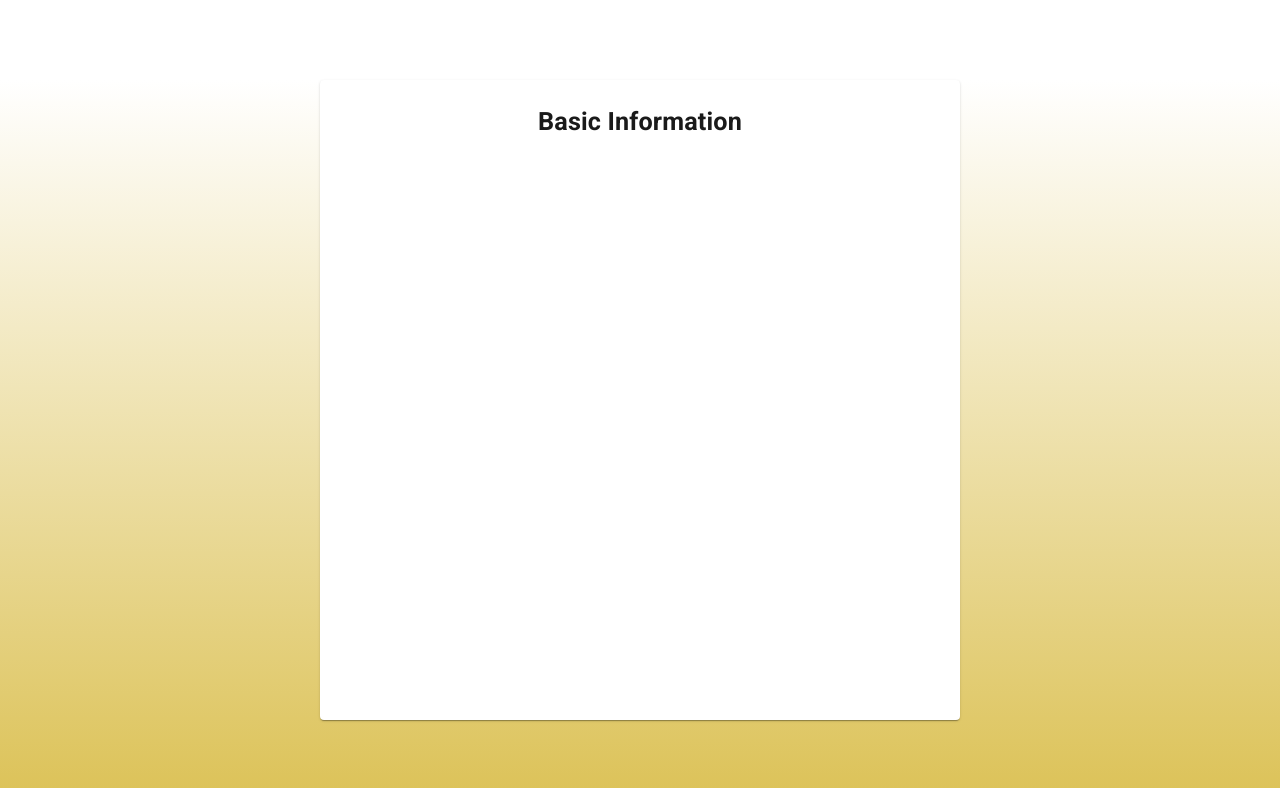
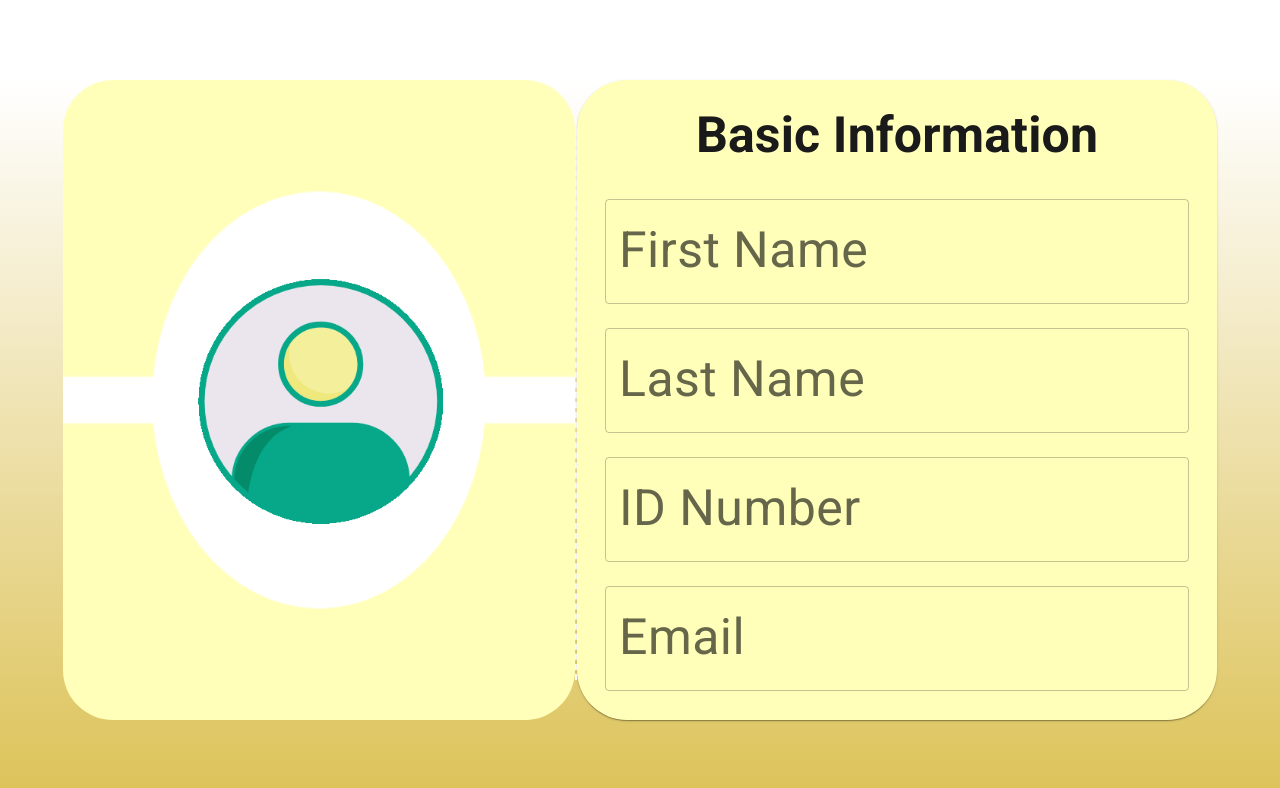
Before and after one commit to MarkJanzenB/cit-lems-frontend, a React (Vite) app: page /editprofile in a window 1280 px wide. Shown: the top 788 px of the page. Built offline with nearby package versions, Linux system fonts and the light colour scheme; sample sign-in values are in the browser's storage; a web font is replaced by a local one.

Commit message:
Commited by: TOPACIO, DONNALYN T. -Revised EditProfile.jsx -lacking details from user(fetch at backend)

```diff
--- a/src/components/Appbar/Appbar.jsx
+++ b/src/components/Appbar/Appbar.jsx
@@ -26,7 +26,7 @@ const Appbar = ({ page }) => {
     left: '50%',
     transform: 'translate(-50%, -50%)',
     width: 400,
-     bgcolor: '#056765',
+     bgcolor: '#FFF1DB',
     border: '2px solid #000',
     boxShadow: 24,
     p: 4,
@@ -43,7 +43,7 @@ const Appbar = ({ page }) => {
     textDecoration: 'none',
     backgroundColor: 'white',
     '&:hover': {
-      backgroundColor: '#056765',
+      backgroundColor: '#FFF1DB',
     }
   };
 
@@ -56,9 +56,9 @@ const Appbar = ({ page }) => {
     width: '30px',
     height: '30px',
     cursor: 'pointer',
-    backgroundColor: '#FFF1DB',
+    backgroundColor: '#FFFFFF',
     '&:hover': {
-      backgroundColor: '#056765',
+      backgroundColor: '#FFF1DB',
     }
   };
 
@@ -82,7 +82,7 @@ const Appbar = ({ page }) => {
                 fontSize: '1.5em',
                 '&:hover': {
                   backgroundColor: '#FFF1DB',
-                  color: '#056765',
+                  color: '#BAFFC9',
                 },
               }}
               onClick={handleOpen}
@@ -95,7 +95,12 @@ const Appbar = ({ page }) => {
               aria-describedby="modal-modal-description"
             >
               <Box sx={style}>
-                <Button style={closeButtonStyle} onClick={handleClose}>X</Button><br />
+                <Button style={closeButtonStyle} onClick={handleClose} sx={{...closeButtonStyle,
+                      '&:hover': {
+                        backgroundColor: '#056765',
+                      }
+                }} >X</Button><br />
+
                 <Typography id="modal-modal-title" variant="h6" component="h2" align={"center"}>
                   <Link to="/register" style={{ textDecoration: 'none' }}>
                     <Box sx={{
@@ -164,8 +169,8 @@ const Appbar = ({ page }) => {
                     <Button sx={{
                       fontFamily: 'monospace',
                       fontWeight: 'bold',
-                      // color: 'white',
-                      // '&:hover': { color: 'white' }
+                      // color: 'green',
+                      '&:hover': { color: 'green' }
                     }}>Edit Profile</Button></Link><br />
 
                   </Box>
@@ -174,7 +179,7 @@ const Appbar = ({ page }) => {
                       fontFamily: 'monospace',
                       fontWeight: 'bold',
                       // color: '#056765',
-                      // '&:hover': { color: 'white' }
+                      '&:hover': { color: 'green' }
                     }}>Settings</Button><br />
                   </Box>
                   <Box sx={buttonStyle}>
@@ -182,7 +187,7 @@ const Appbar = ({ page }) => {
                       fontFamily: 'monospace',
                       fontWeight: 'bold',
                       // color: '#056765',
-                      // '&:hover': { color: 'white' }
+                      '&:hover': { color: 'green' }
                     }}>Help</Button><br />
                   </Box>
                   <Box sx={buttonStyle}>
@@ -191,8 +196,8 @@ const Appbar = ({ page }) => {
                         fontFamily: 'monospace',
                         fontWeight: 'bold',
                         // color: '#056765',
-                        // '&:hover': { color: 'white' }
-                      }}>Log Out</Button></Link><br />
+                        '&:hover': { color: 'green' }
+                    }}>Log Out</Button></Link><br />
                   </Box>
                 </Typography>
               </Box>
--- a/src/components/Authentication/jwt.jsx
+++ b/src/components/Authentication/jwt.jsx
@@ -31,3 +31,19 @@ export const getJWTFName = () => {
 
     return decodedToken.first_name;
 }
+
+// This code will return true if the user's role_id matches the expected role ID, and false otherwise.
+export const checkUserRole = (expectedRoleId) => {
+    const jwtToken = localStorage.getItem("jwtToken");
+    if (!jwtToken) {
+        console.error("JWT token not found");
+        return false;
+    }
+
+    const decodedToken = jwtDecode(jwtToken);
+    return decodedToken.role_id === expectedRoleId;
+};
+
+// Usage example:
+export const isUserRole1 = checkUserRole(1);
+console.log("Is user role 1?", isUserRole1);
--- a/src/components/Settings/EditProfile.jsx
+++ b/src/components/Settings/EditProfile.jsx
@@ -1,12 +1,57 @@
 import React from "react";
 import MyPaper from "../MyPaper.jsx";
+import profile from '/src/assets/static/img/profile2.gif';
+import TextField from "@mui/material/TextField";
 
-export default function EditProfile(){
+export default function EditProfile() {
     return (
-        <div style={{display: 'flex', justifyContent: 'center', alignItems: 'center', height: '100vh'}}>
-            <MyPaper width="50%" height="80%">
-                <br/>
-                <h1>Basic Information</h1>
+        <div style={{ display: 'flex', justifyContent: 'center', alignItems: 'center', height: '100vh' }}>
+            <div style={{ position: 'relative', width: '40%', height: '80%' }}>
+                <img src="/../Public/L.png" style={{ width: '100%', height: '100%', borderRadius: '50px', position: 'absolute',  }} alt="Profile Icon" />
+                <MyPaper width="50%" height="50%" style={{ display:'flex',justifyContent:'center', backgroundColor: "#FFFFFF", borderRadius: '150px', position: 'absolute', top: '25%', left: '25%', zIndex: 1 }} elevation={0}>
+                    <img src={profile}/>
+                </MyPaper>
+            </div>
+            <div style={{ width: '2px', height: '70%', borderLeft: '2px dashed #FFFFFF'}}></div>
+            <MyPaper width="50%" height="80%" style={{ backgroundColor: "#FFFFBA", borderRadius: '50px', display: 'flex' }}>
+
+                <div style={{width: '100%', padding: '20px'}}>
+                    <h1 style={{fontSize: '50px', }}>Basic Information</h1>
+                    <br/>
+                    <TextField
+                        label="First Name"
+                        variant="outlined"
+                        fullWidth
+                        margin="normal"
+                        InputProps={{ style: { fontSize: '50px' } }}
+                        InputLabelProps={{ style: { fontSize: '50px' } }}
+                    />
+                    <TextField
+                        label="Last Name"
+                        variant="outlined"
+                        fullWidth
+                        margin="normal"
+                        InputProps={{ style: { fontSize: '50px' } }}
+                        InputLabelProps={{ style: { fontSize: '50px' } }}
+                    />
+                    <TextField
+                        label="ID Number"
+                        variant="outlined"
+                        fullWidth
+                        margin="normal"
+                        InputProps={{ style: { fontSize: '50px' } }}
+                        InputLabelProps={{ style: { fontSize: '50px' } }}
+                    />
+                    <TextField
+                        label="Email"
+                        variant="outlined"
+                        fullWidth
+                        margin="normal"
+                        InputProps={{ style: { fontSize: '50px' } }}
+                        InputLabelProps={{ style: { fontSize: '50px' } }}
+                    />
+
+                </div>
             </MyPaper>
         </div>
     );
```
Also changed, not shown: src/components/Dashboard/Schedule/ScheduleTab/STRequestSchedule.jsx (added, +8 -0 lines), public/L M S.png (added), public/L.png (added).
